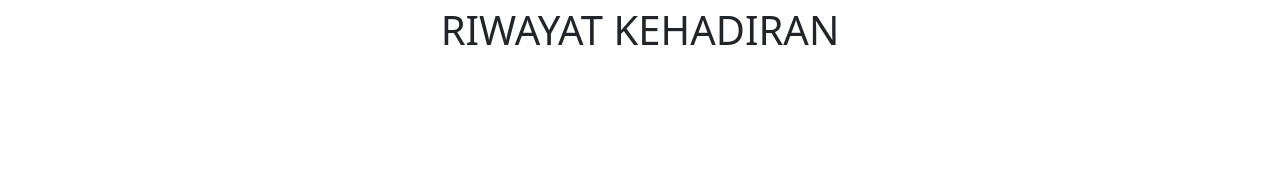
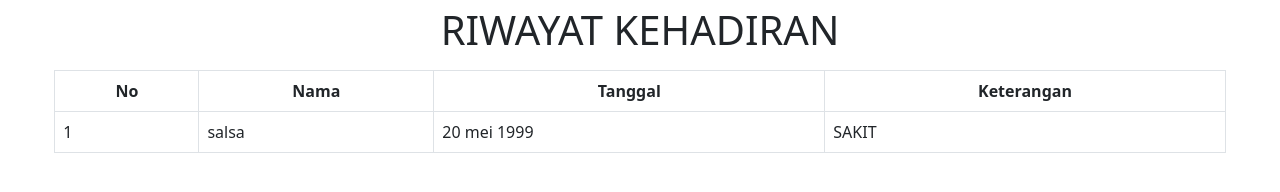
Before and after one commit to Brainstormers-comunity/Presensi-Digital, a Nuxt app: page /riwayat in a window 1280 px wide. Shown: the part 176-368 px from the top of the page. Built offline with nearby package versions, Linux system fonts and the light colour scheme; no server answers.

Commit message:
Add files via upload

```diff
--- a/pages/kehadiran.vue
+++ b/pages/kehadiran.vue
@@ -2,14 +2,23 @@
     <div class="row">
         <div class="col">
             <h1 class="text-center my-3">DAFTAR KEHADIRAN </h1>
+        </div>
+    </div>
+    <div class="row justify-content-center">
+        <div class="col-11">
             <select @change="getSiswa" class="form-control form-control-lg form-select mb-3" style="background-color: #D9D9D9;">
                 <option value="" disabled>Pilih Tingkat</option>
                 <option v-for="k in kelas" :key="k.id" :value="k.id">{{ k.kelas }}</option>
             </select>
+
+        </div>
+    </div>
+    <div class="row justify-content-center">
+        <div class="col-11">
             <table class="table table-striped table-bordered">
                 <thead>
                     <tr>
-                        <th rowspan="2">NAMA</th>
+                        <th rowspan="2">Nama Siswa</th>
                         <th colspan="5">KETERANGAN</th>
                     </tr>
                     <tr>
@@ -23,6 +32,7 @@
                 <tbody>
                     <tr v-for="(s, i) in siswa" :key="i">
                         <td>{{ s.nama }}</td>
+
                         <td><input v-model="presensi[i]" type="radio" :name="`keterangan[${i}]`" value="H" checked></td>
                         <td><input type="radio" :name="`keterangan[${i}]`" value="I"></td>
                         <td><input type="radio" :name="`keterangan[${i}]`" value="S"></td>
@@ -31,7 +41,9 @@
                     </tr>
                 </tbody>
             </table>
-            <button-right type="submit" class="btn btn-light btn-lg rounded-5 px-5" style=" text-decoration-color: #2E4D71;">KIRIM</button-right>
+        </div>
+        <div class="col-2 ms-auto mb-3">
+            <button type="submit" class=" btn btn-light btn-lg rounded-5 px-5" style=" text-decoration-color: #2E4D71;">KIRIM</button>
         </div>
     </div>
 
--- /dev/null
+++ b/pages/laporan.vue
@@ -0,0 +1,40 @@
+<template>
+    <div class="row">
+        <div class="col">
+            <h1 class="text-center my-3"> LAPORAN RIWAYAT KEHADIRAN </h1>
+            <input type="text" class="rounded-5 mb-5 ps-3" placeholder="filter" style="width: 120rem;height:3rem;background-color: #D9D9D9; ">
+             </div>
+     <div class="row justify-content-center">
+            <div class="col-11">
+             <table class="table table-striped table-bordered">
+                <thead>
+                    <tr>
+                        <th class="text-center" rowspan ="2">Tanggal</th>
+                        <th class="text-center" rowspan="2">Kelas</th>
+                        <th class="text-center" rowspan="2">Jumlah Siswa</th>
+                        <th class="text-center" colspan="5">KETERANGAN</th>
+                    </tr>
+                    <tr>
+                        <th>H</th>
+                        <th>I</th>
+                        <th>S</th>
+                        <th>A</th>
+                        <th>D</th>
+                    </tr>
+
+                    <tr>
+                        <td>25 SEPTEMBER 2024</td>
+                        <td>XI TOI</td>
+                        <td>33</td>
+                        <td>30</td>
+                        <td>1</td>
+                        <td>1</td>
+                        <td>1</td>
+                        <td>0</td>
+                    </tr>
+                </thead>
+             </table>
+         </div>
+         </div>
+         </div>
+</template>
--- a/pages/riwayat.vue
+++ b/pages/riwayat.vue
@@ -2,6 +2,28 @@
     <div class="row">
         <div class="col">
             <h1 class="text-center my-3">RIWAYAT KEHADIRAN </h1>
-            </div>
+        </div>
     </div>
+    <div class="row justify-content-center">
+        <div class="col-11">
+            <table class="table table-striped table-bordered">
+                <thead>
+                    <tr>
+                        <th class="text-center">No</th>
+                        <th class="text-center">Nama</th>
+                        <th class="text-center">Tanggal</th>
+                        <th class="text-center">Keterangan</th>
+                    </tr>
+                    <tr>
+                        <td>1</td>
+                        <td>salsa</td>
+                        <td>20 mei 1999</td>
+                        <td>SAKIT</td>
+                    </tr>
+                </thead>
+            </table>
+        </div>
+
+    </div>
+
 </template>
```
